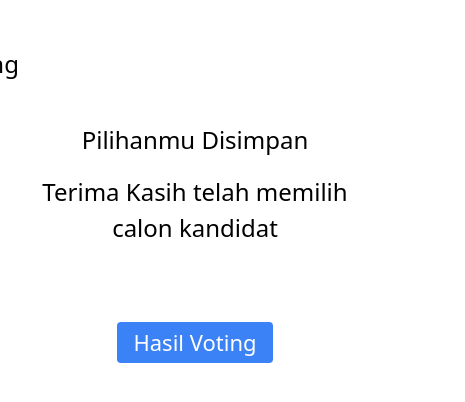
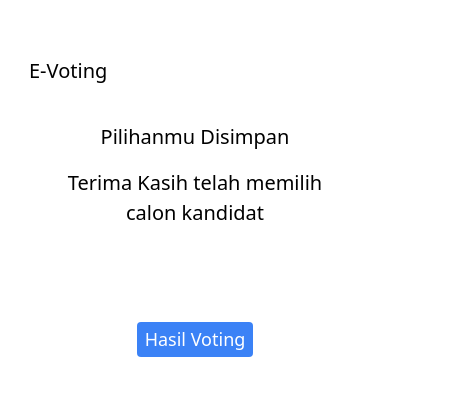
Before and after one commit to agengpangestu/fe-evoting, a Nuxt app: page /greeting-page in a window 390 px wide. Shown: the part 208-610 px from the top of the page, 465 px wide, since content can reach past the window. Built offline with nearby package versions, Linux system fonts and the light colour scheme; what vue-awesome-paginate would draw is missing.

Commit message:
responsive for mobile

```diff
--- a/pages/greeting-page.vue
+++ b/pages/greeting-page.vue
@@ -2,22 +2,45 @@
 
 </script>
 <template>
-    <div class="flex items-center justify-center w-full h-screen p-10 space-y-5 bg-white">
-        <div class="space-y-5">
-            <div class="">
-                <h1 class="text-[24px]">E-Voting</h1>
+    <div class="
+            flex items-center justify-center
+            w-full h-screen
+            p-10 space-y-5
+            bg-white
+            [@media(max-width:540px)]:w-auto">
+        <div class="w-auto space-y-5">
+            <div class="w-auto">
+                <h1 class="
+                    text-[24px]
+                    [@media(max-width:860px)]:text-[20px]
+                    [@media(max-width:540px)]:text-[18px]">
+                    E-Voting</h1>
             </div>
-            <div class="w-auto h-auto p-5 ">
-                <div class="flex justify-center h-[200px] w-[500px]">
-                    <div class="space-y-4 text-center text-[24px]">
+            <div class="w-auto h-auto p-5 [@media(max-width:860px)]:p-4">
+                <div class="
+                        flex justify-center
+                        h-[200px] w-[500px]
+                        [@media(max-width:860px)]:w-[300px]
+                        [@media(max-width:660px)]:w-[250px]">
+                    <div class="
+                            space-y-4
+                            text-center text-[24px]
+                            [@media(max-width:860px)]:text-[20px]
+                            [@media(max-width:540px)]:text-[18px]">
                         <h2>Pilihanmu Disimpan</h2>
                         <p>Terima Kasih telah memilih <br> calon kandidat</p>
                     </div>
                 </div>
                 <div class="flex items-center justify-center">
-                    <button class="text-[22px] p-1 px-4 bg-blue-500 rounded text-white">
-                        Hasil Voting
-                    </button>
+                    <nuxt-link to="/result_vote-page">
+                        <button class="
+                                text-[22px]
+                                [@media(max-width:860px)]:text-[18px] [@media(max-width:540px)]:px-2
+                                p-1 px-4
+                                bg-blue-500 rounded text-white">
+                            Hasil Voting
+                        </button>
+                    </nuxt-link>
                 </div>
             </div>
         </div>
```
